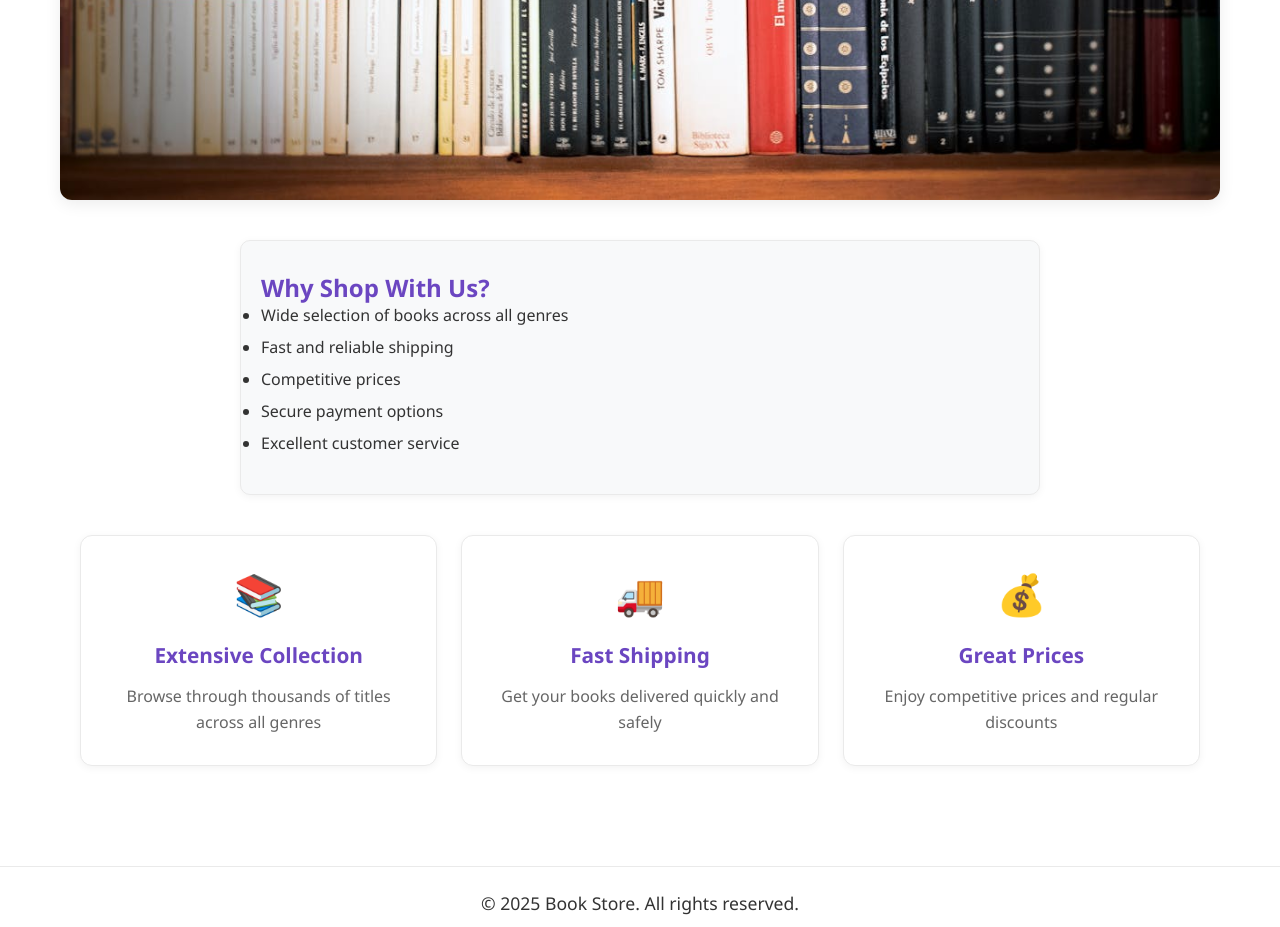
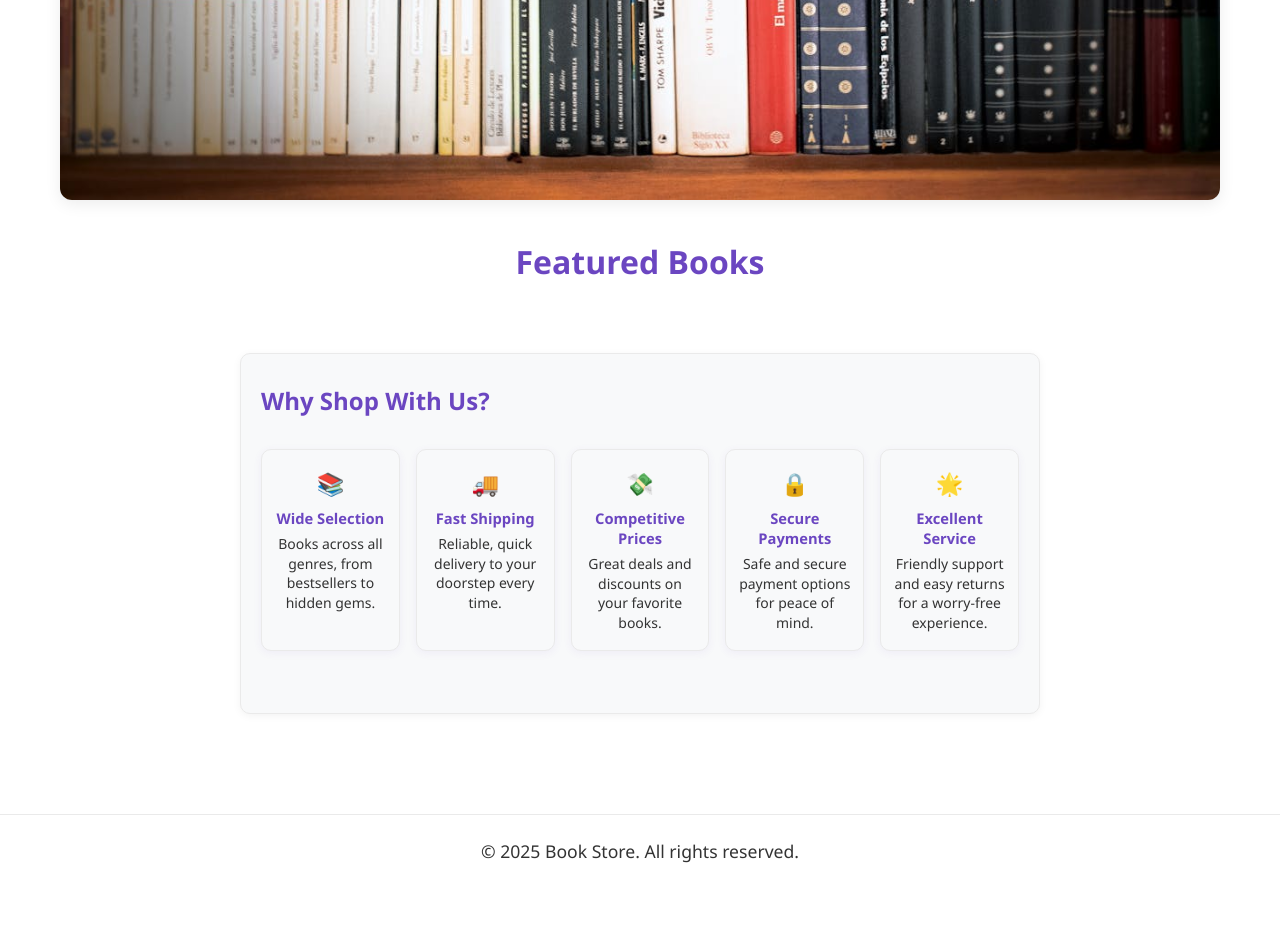
Before and after one commit to skaur16/ecommerce-store, a PHP site: page /view/index.php in a window 1280 px wide. Shown: the part 813-1740 px from the top of the page. After the commit the page ends 1676 px from the top, so only its background shows below. Run offline with PHP 8.4, Linux system fonts and the light colour scheme; data that the repository does not hold is empty.

Commit message:
Fixed errors, Change the layout

```diff
--- a/ecommerce-api/view/index.php
+++ b/ecommerce-api/view/index.php
@@ -32,7 +32,8 @@ require_once __DIR__ . '/../config/database.php';
 $database = new Database();
 $db = $database->getConnection();
 $controller = new ProductController($db);
-$product = $controller->getSingleProduct();
+// Fetch all products for featured section
+$featuredProducts = $controller->getAllProducts();
 
 // Initialize guest cart if not exists
 if (!isset($_SESSION['guest_cart'])) {
@@ -107,42 +108,40 @@ if ($_SERVER['REQUEST_METHOD'] === 'POST' && isset($_POST['add_to_cart'])) {
         margin-bottom: 30px;
     }
     .books-row {
-        display: flex;
-        flex-wrap: wrap;
-        justify-content: center;
+        display: grid;
+        grid-template-columns: repeat(5, 1fr);
         gap: 20px;
-        max-width: 1000px;
+        justify-items: center;
         margin: 0 auto 40px auto;
+        max-width: 1200px;
     }
     .book-card {
-        flex: 0 0 30%;
-        box-sizing: border-box;
-        border: 1px solid #eaeaea;
-        padding: 18px 12px 20px 12px;
+        background: #fff;
+        border-radius: 12px;
+        box-shadow: 0 2px 8px rgba(107,70,193,0.07);
+        padding: 16px 10px 20px 10px;
         text-align: center;
-        margin-bottom: 20px;
-        background: #ffffff;
-        border-radius: 12px;
-        box-shadow: 0 2px 8px rgba(0,0,0,0.05);
-        color: #333333;
-        transition: transform 0.2s, box-shadow 0.2s;
-    }
-    .book-card:hover {
-        transform: translateY(-6px) scale(1.03);
-        box-shadow: 0 6px 24px rgba(0,0,0,0.08);
+        width: 100%;
+        max-width: 170px;
+        min-width: 0;
+        display: flex;
+        flex-direction: column;
+        align-items: center;
     }
     .book-card img {
-        max-width: 100%;
-        height: auto;
-        border-radius: 8px;
-        margin-bottom: 15px;
+        width: 80px;
+        height: 100px;
+        object-fit: contain;
+        border-radius: 6px;
         border: 1px solid #eaeaea;
-        background: #ffffff;
+        background: #fff;
+        margin-bottom: 10px;
     }
     .book-card h2 {
         color: #6B46C1;
-        font-size: 1.2em;
+        font-size: 1em;
         margin: 10px 0 8px 0;
+        font-weight: 600;
     }
     .book-card p {
         margin: 6px 0;
@@ -211,6 +210,63 @@ if ($_SERVER['REQUEST_METHOD'] === 'POST' && isset($_POST['add_to_cart'])) {
         margin: 0;
         line-height: 1.6;
     }
+
+    .why-shop-cards {
+        display: flex;
+        flex-wrap: nowrap;
+        gap: 16px;
+        justify-content: center;
+        margin: 32px 0;
+    }
+    .why-card {
+        background: #f8f9fa;
+        border-radius: 10px;
+        box-shadow: 0 2px 8px rgba(107,70,193,0.07);
+        padding: 18px 10px;
+        min-width: 120px;
+        max-width: 140px;
+        flex: 1 1 120px;
+        text-align: center;
+        border: 1px solid #eaeaea;
+        transition: transform 0.2s, box-shadow 0.2s;
+        font-size: 0.92em;
+    }
+    .why-card:hover {
+        transform: translateY(-4px) scale(1.03);
+        box-shadow: 0 6px 24px rgba(107,70,193,0.10);
+    }
+    .why-card-icon {
+        font-size: 1.5em;
+        color: #6B46C1;
+        margin-bottom: 10px;
+        display: block;
+    }
+    .why-card-title {
+        font-size: 1em;
+        font-weight: bold;
+        color: #6B46C1;
+        margin-bottom: 6px;
+    }
+    .why-card-desc {
+        color: #333;
+        font-size: 0.95em;
+        line-height: 1.4;
+    }
+    @media (max-width: 700px) {
+        .why-shop-cards {
+            gap: 8px;
+        }
+        .why-card {
+            padding: 10px 4px;
+            min-width: 80px;
+            max-width: 100px;
+            font-size: 0.8em;
+        }
+        .why-card-icon {
+            font-size: 1.1em;
+            margin-bottom: 6px;
+        }
+    }
 </style>
 
 <!-- Welcome Text -->
@@ -225,50 +281,53 @@ if ($_SERVER['REQUEST_METHOD'] === 'POST' && isset($_POST['add_to_cart'])) {
 </div>
 
 <!-- Featured Book -->
-<?php if ($product): ?>
+<h1 class="featured-books-title" style="text-align:center;">Featured Books</h1>
 <div class="books-row">
+    <?php foreach ($featuredProducts as $product): ?>
     <div class="book-card">
         <img src="<?= htmlspecialchars($product['image']) ?>" alt="<?= htmlspecialchars($product['description']) ?>" />
         <h2><?= htmlspecialchars($product['description']) ?></h2>
-        <p style="color:#6B46C1; font-weight:bold;">$<?= number_format($product['price'], 2) ?></p>
+        <!-- <p style="color:#6B46C1; font-weight:bold;">$<?= number_format($product['price'], 2) ?></p> -->
         <form method="post" action="index.php">
             <input type="hidden" name="product_id" value="<?= $product['productID'] ?>" />
-            <input type="number" name="quantity" value="1" min="1" />
-            <input type="submit" name="add_to_cart" value="Add to Cart" />
+            <!-- <input type="number" name="quantity" value="1" min="1" /> -->
+            <!-- <input type="submit" name="add_to_cart" value="Add to Cart" /> -->
         </form>
     </div>
+    <?php endforeach; ?>
 </div>
-<?php endif; ?>
 
 <!-- Why Shop With Us -->
 <div class="why-shop">
     <h2>Why Shop With Us?</h2>
-    <ul>
-        <li>Wide selection of books across all genres</li>
-        <li>Fast and reliable shipping</li>
-        <li>Competitive prices</li>
-        <li>Secure payment options</li>
-        <li>Excellent customer service</li>
-    </ul>
-</div>
-
-<!-- Features -->
-<div class="features-container">
-    <div class="feature-card">
-        <div class="feature-icon">📚</div>
-        <h3>Extensive Collection</h3>
-        <p>Browse through thousands of titles across all genres</p>
-    </div>
-    <div class="feature-card">
-        <div class="feature-icon">🚚</div>
-        <h3>Fast Shipping</h3>
-        <p>Get your books delivered quickly and safely</p>
-    </div>
-    <div class="feature-card">
-        <div class="feature-icon">💰</div>
-        <h3>Great Prices</h3>
-        <p>Enjoy competitive prices and regular discounts</p>
+    <div class="why-shop-cards">
+        <div class="why-card">
+            <span class="why-card-icon">📚</span>
+            <div class="why-card-title">Wide Selection</div>
+            <div class="why-card-desc">Books across all genres, from bestsellers to hidden gems.</div>
+        </div>
+        <div class="why-card">
+            <span class="why-card-icon">🚚</span>
+            <div class="why-card-title">Fast Shipping</div>
+            <div class="why-card-desc">Reliable, quick delivery to your doorstep every time.</div>
+        </div>
+        <div class="why-card">
+            <span class="why-card-icon">💸</span>
+            <div class="why-card-title">Competitive Prices</div>
+            <div class="why-card-desc">Great deals and discounts on your favorite books.</div>
+        </div>
+        <div class="why-card">
+            <span class="why-card-icon">🔒</span>
+            <div class="why-card-title">Secure Payments</div>
+            <div class="why-card-desc">Safe and secure payment options for peace of mind.</div>
+        </div>
+        <div class="why-card">
+            <span class="why-card-icon">🌟</span>
+            <div class="why-card-title">Excellent Service</div>
+            <div class="why-card-desc">Friendly support and easy returns for a worry-free experience.</div>
+        </div>
     </div>
 </div>
 
+
 <?php include __DIR__ . '/footer.php'; ?>
```
